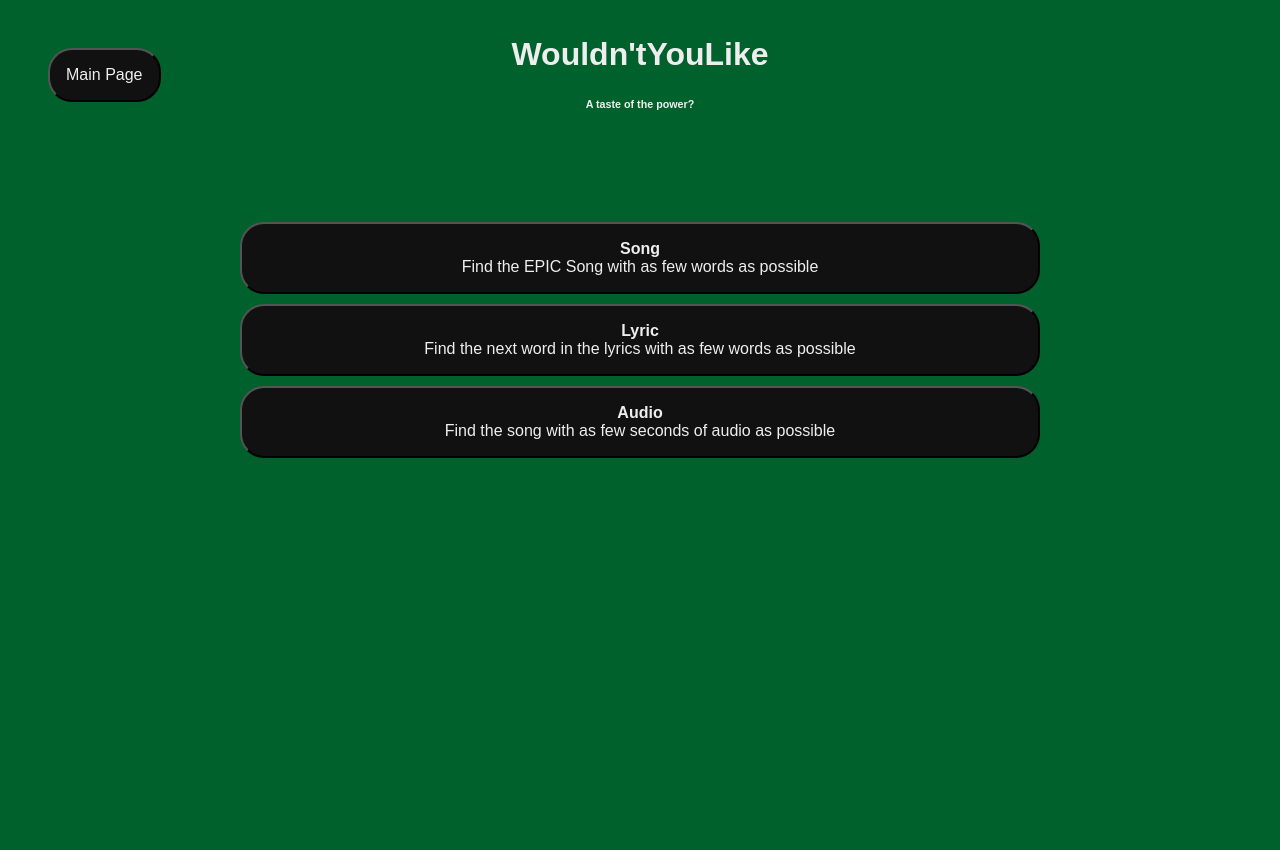
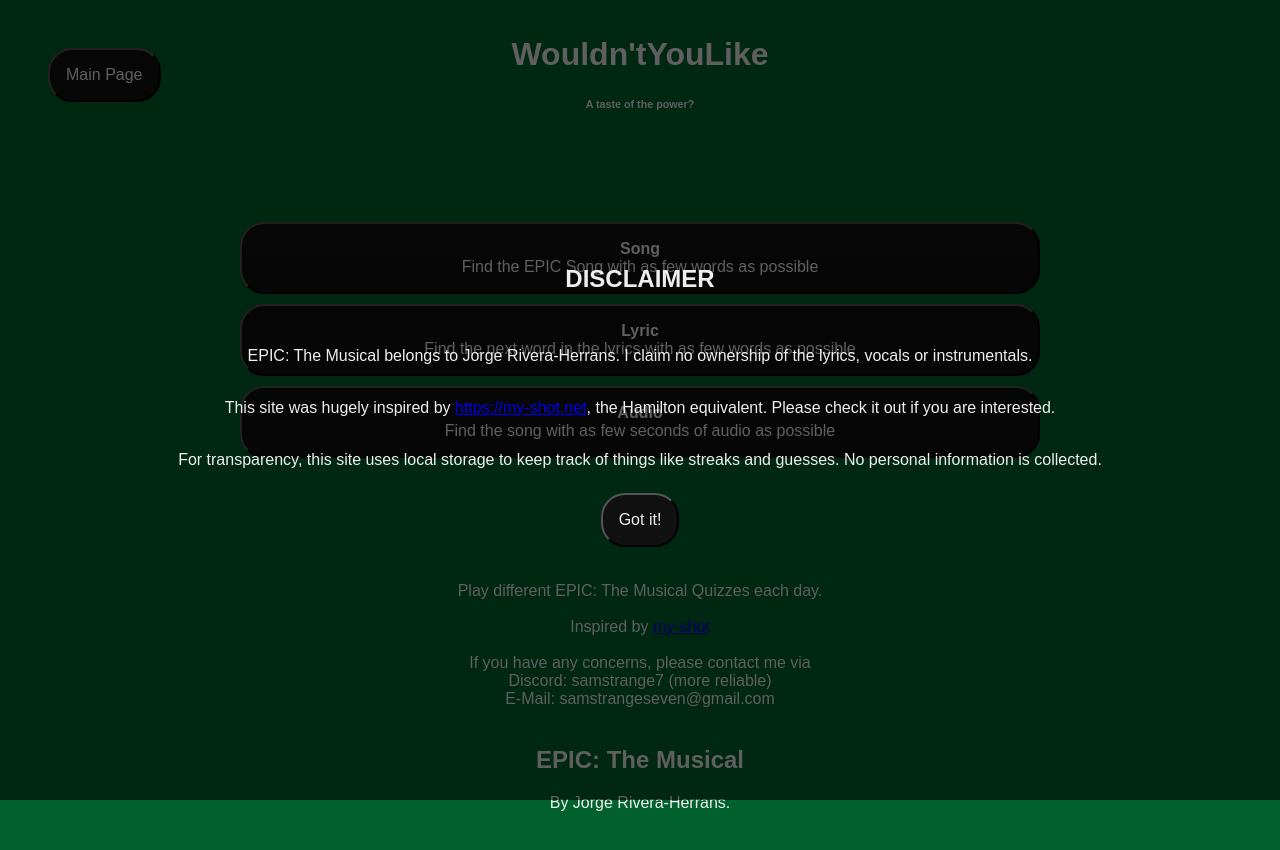
Before and after one commit to SamStrange77/wouldnt-you-like, a plain HTML site: page index.html in a window 1280 px wide. Before the commit the page ends 800 px from the top, so only its background shows below. Drawn offline with Linux system fonts and the light colour scheme.

Commit message:
Update index.html

```diff
--- a/index.html
+++ b/index.html
@@ -6,6 +6,28 @@
         <link rel="stylesheet" href="style.css" />
     </head>
     <body>
+        <div id="info-overlay" class="overlay">
+            <div class="modal2" id = "info">
+                <h2>
+                    DISCLAIMER
+                </h2>
+                <br>
+                <p>
+                    EPIC: The Musical belongs to Jorge Rivera-Herrans. I claim no ownership of the lyrics, vocals or instrumentals.<br><br>
+                </p>
+                <p>
+                    This site was hugely inspired by <a href = https://my-shot.net>https://my-shot.net</a>, the Hamilton equivalent. Please check it out if you are interested.<br><br>
+                </p>
+                <p>
+                    For transparency, this site uses local storage to keep track of things like streaks and guesses. No personal information is collected.
+                </p>
+                <button
+                    onclick = "closeDisclaimer();"
+                >
+                    Got it!
+                </button>
+            </div>
+        </div>
         <div id="tutorial-overlay" class="overlay hidden">
             <div class="modal" id = "modal">
             </div>
@@ -42,6 +64,26 @@
                 <br>
                 Find the song with as few seconds of audio as possible
             </button>
+            <br>
+            <p>
+                <h2>
+                <b>
+                    About<br><br>
+                </b>
+                </h2>
+                Play different EPIC: The Musical Quizzes each day.<br><br>
+                Inspired by <a href = https://my-shot.net>my-shot</a><br><br>
+                If you have any concerns, please contact me via<br>
+                Discord: samstrange7 (more reliable)<br>
+                E-Mail: samstrangeseven@gmail.com
+                <br><br>
+                <h2>
+                <b>
+                    EPIC: The Musical
+                </b>
+                </h2>
+                 By Jorge Rivera-Herrans.
+            </p>
         </div>
         <div id="game-area"></div>
         <div id = "lyric-box-container">
```
